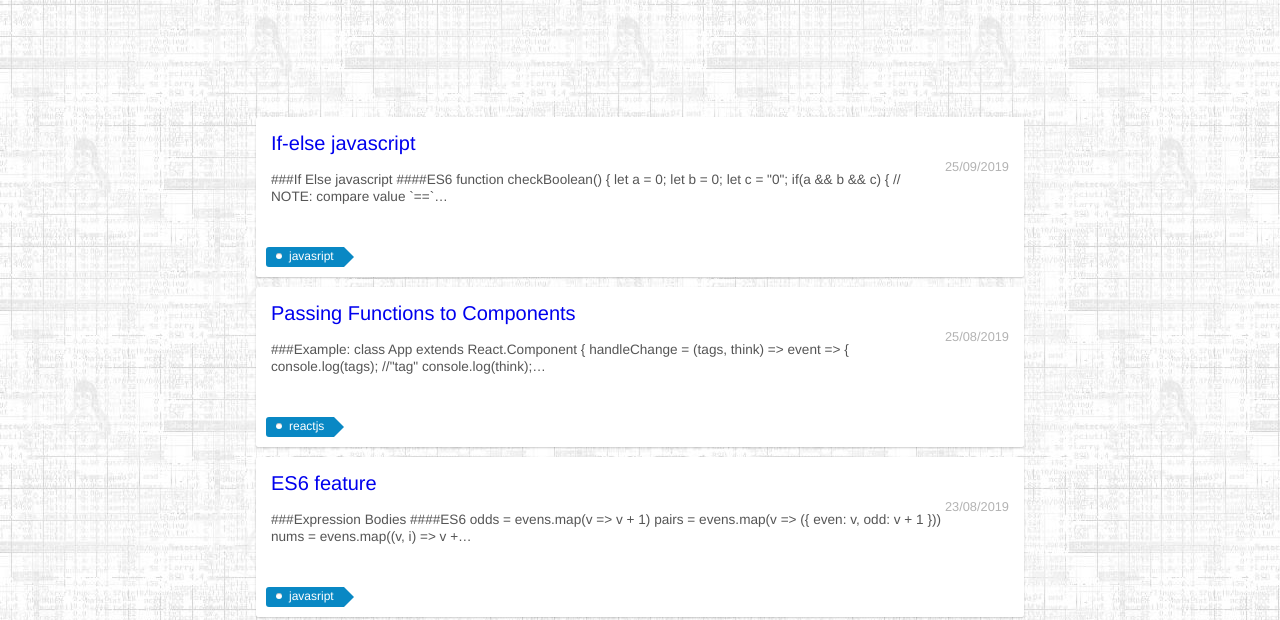
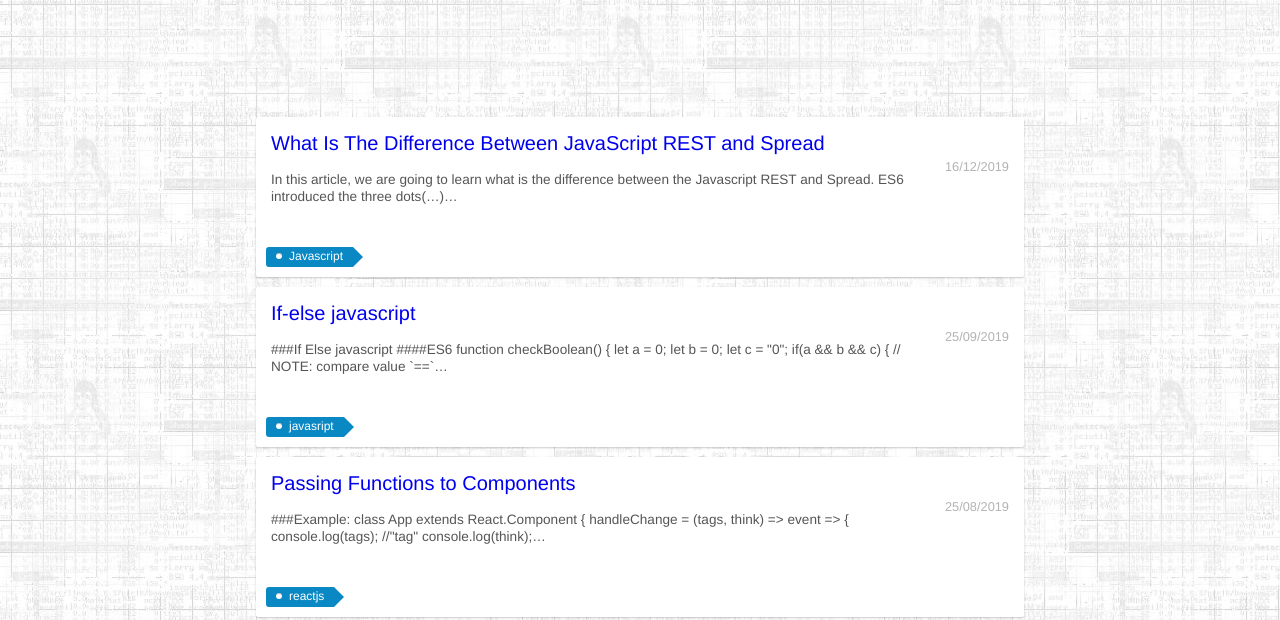
Before and after one commit to pktai/blog, a Gatsby site: page / in a window 1280 px wide. Shown: the part 203-823 px from the top of the page. Built offline with nearby package versions, Linux system fonts and the light colour scheme; Gatsby itself is replaced by a stand-in of ours.

Commit message:
Blog-10: fix bug

```diff
--- a/src/posts/2019-12-16---What-Is-The-Difference-Between-JavaScript-REST-and-Spread/index.md
+++ b/src/posts/2019-12-16---What-Is-The-Difference-Between-JavaScript-REST-and-Spread/index.md
@@ -1,12 +1,9 @@
 ---
-title: use webpack with reactJs
-date: "2019-08-05T17:40:32.169Z"
-categories: ["reactjs", "webpack"]
-tags: ["webpack"]
+title: What Is The Difference Between JavaScript REST and Spread
+date: "2019-12-16T13:40:32.169Z"
+categories: ["Javascript"]
+tags: ["Javascript"]
 ---
-đọc document trên trang https://webpack.js.org/
-
-
 In this article, we are going to learn what is the difference between the Javascript REST and Spread. ES6 introduced the three dots(…) syntax in the Javascript and can be used depending upon the context, as a REST or Spread operator.
 
 In short, REST collects all the remaining elements into an array while Spread operator allows arrays/objects/strings to be expanded into single arguments/elements.
```
